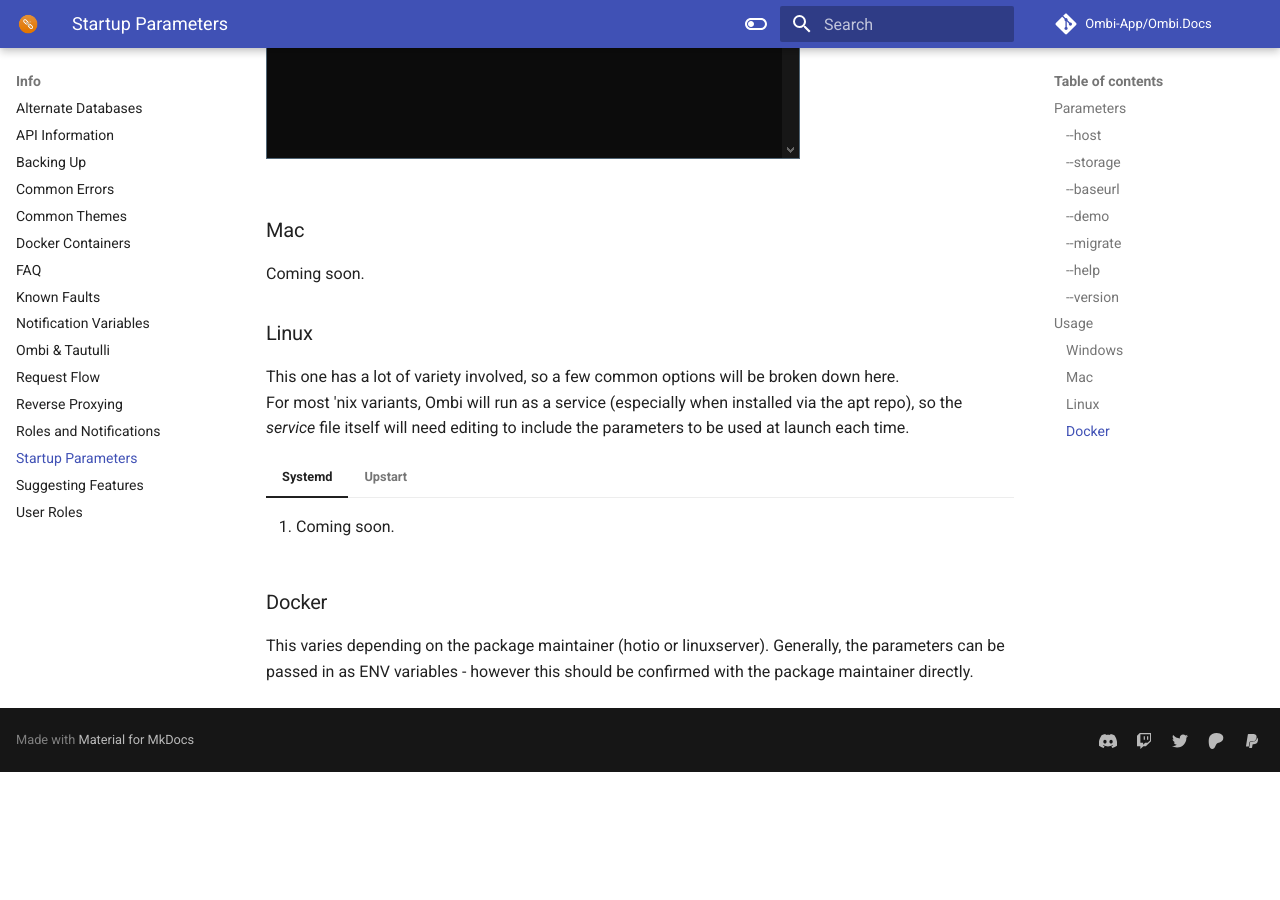
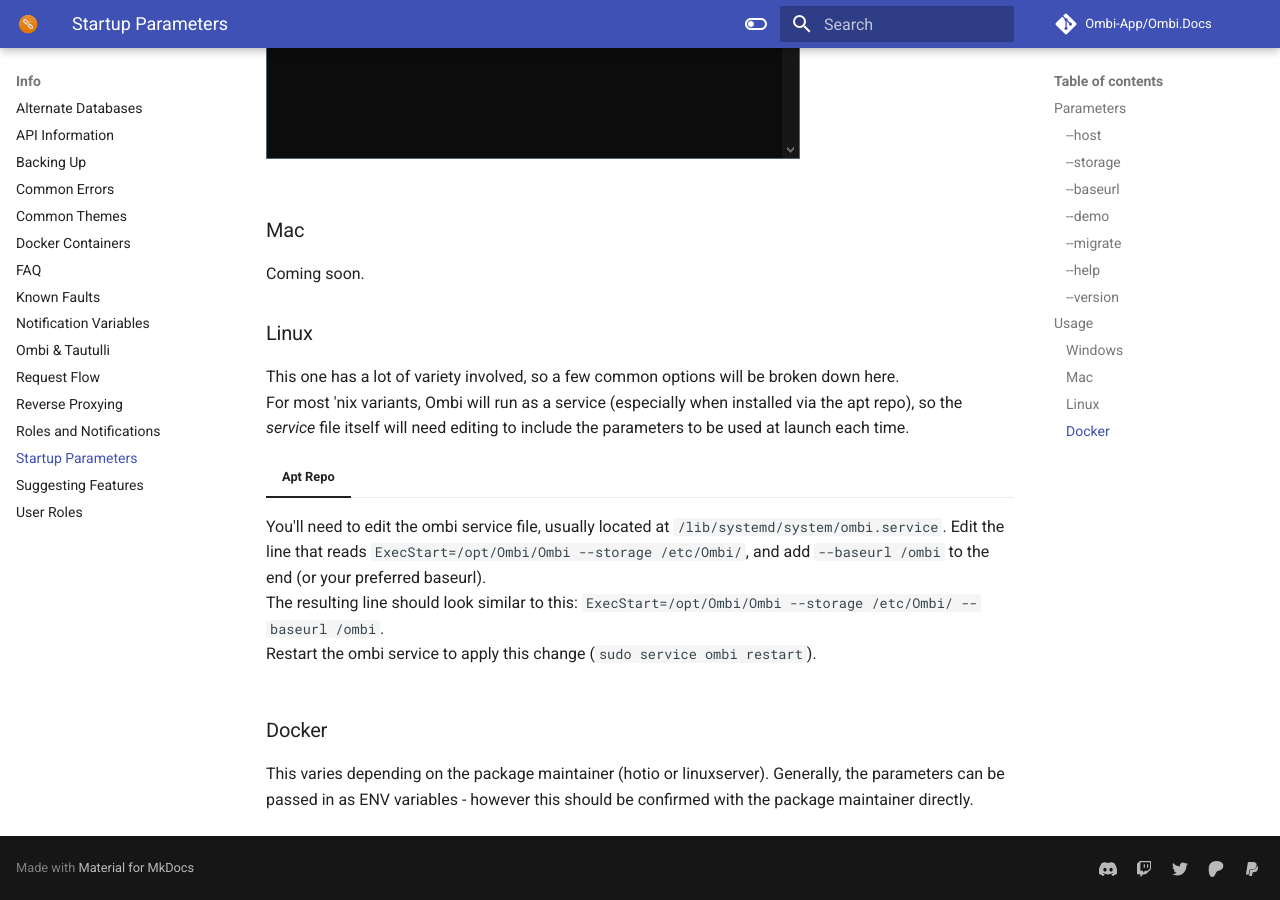
Before and after one commit to Ombi-app/Ombi.Docs, an MkDocs documentation site: the page built from docs/info/startup-parameters.md, in a window 1280 px wide and 900 px high, scrolled down 2132 px. Built offline with MkDocs 1.6.1 and Material for MkDocs 9.7.7, drawn with Linux system fonts in a browser that asks for light colours; comment, search, counter and statistics services are not loaded; before the commit the page ends 2904 px from its top, so only the background shows below that.

Commit message:
Add linux apt method

```diff
--- a/docs/info/startup-parameters.md
+++ b/docs/info/startup-parameters.md
@@ -81,11 +81,11 @@
 This one has a lot of variety involved, so a few common options will be broken down here.
 For most 'nix variants, Ombi will run as a service (especially when installed via the apt repo), so the _service_ file itself will need editing to include the parameters to be used at launch each time.
 
-=== "Systemd"
-    1. Coming soon.
-
-=== "Upstart"
-    1. Coming soon.
+=== "Apt Repo"
+    You'll need to edit the ombi service file, usually located at `/lib/systemd/system/ombi.service`.
+    Edit the line that reads `ExecStart=/opt/Ombi/Ombi --storage /etc/Ombi/`, and add `--baseurl /ombi` to the end (or your preferred baseurl).
+    The resulting line should look similar to this: `ExecStart=/opt/Ombi/Ombi --storage /etc/Ombi/ --baseurl /ombi`.
+    Restart the ombi service to apply this change (`sudo service ombi restart`).
 
 ### Docker
 
```
